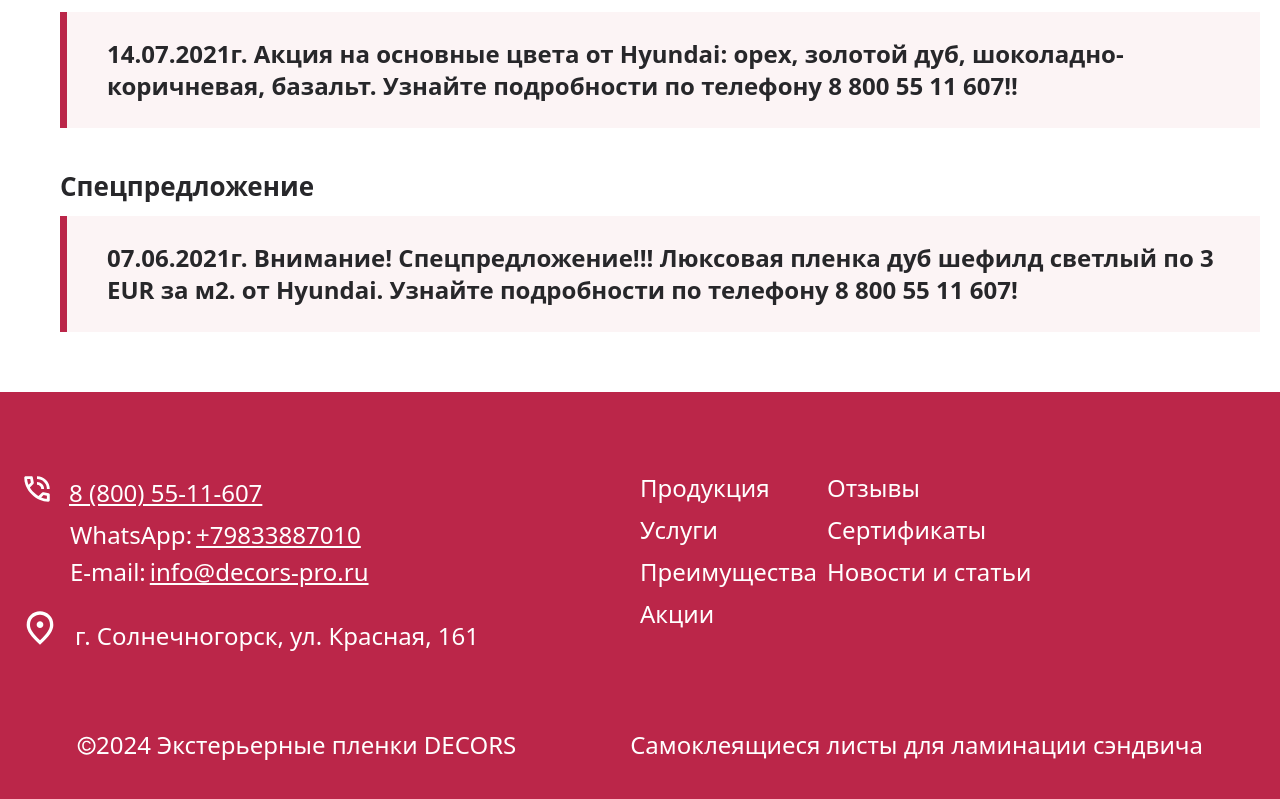
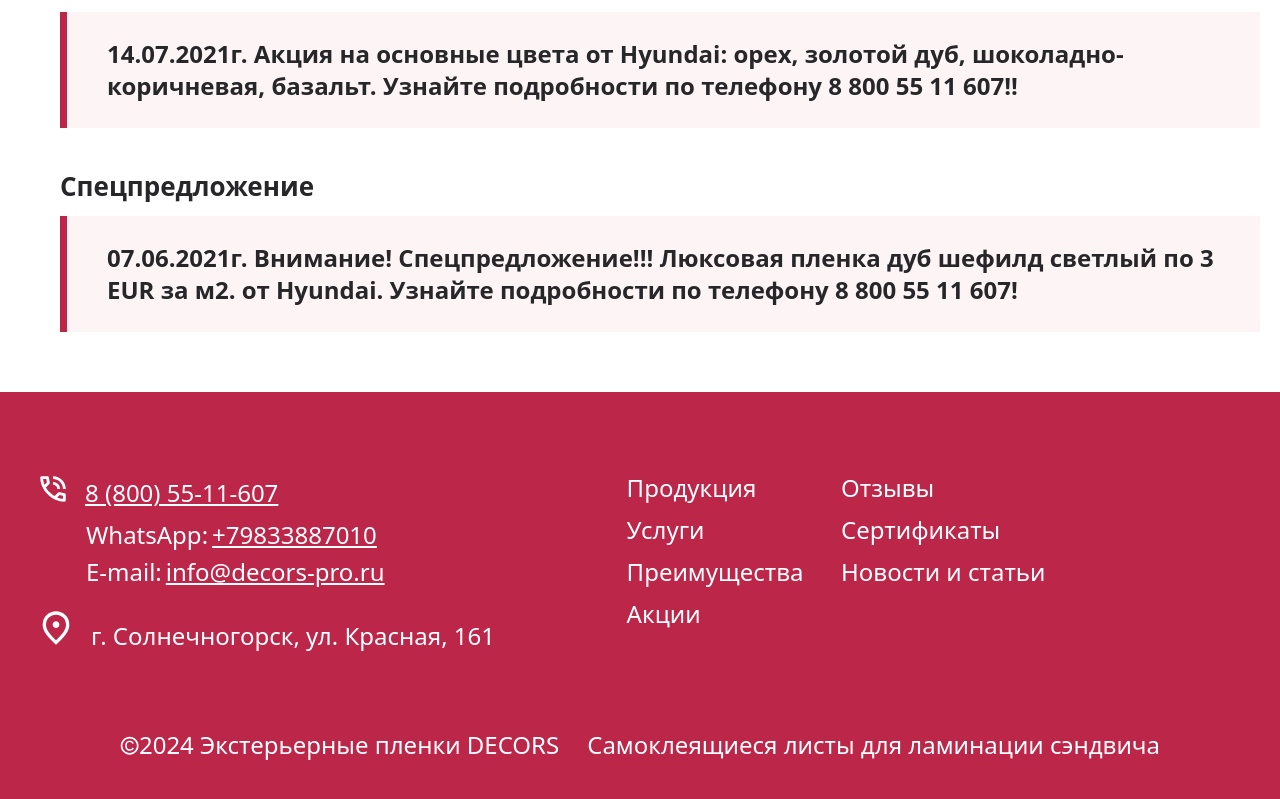
Before and after one commit to Muhammadsol1h/yangi_iw, a website: page public/stock.html in a window 1280 px wide. Shown: the part 1041-1840 px from the top of the page. Drawn offline with nearby package versions, Linux system fonts and the light colour scheme.

Commit message:
muhaoken

```diff
--- a/public/stock.html
+++ b/public/stock.html
@@ -231,7 +231,7 @@
     <!-- --------------------------------------------------------------- FOOTER --------------------------------------------------------------- -->
     <footer class="bg-[#BB2649]">
         <div class="ml-auto mr-auto pl-5 pr-5 max-w-[1280px] sm:pt-20 pt-[30px] pb-6 sm:pb-[60px]">
-            <div class="grid sm:grid-cols-2 grid-cols-1 sm:mb-[60px] mb-10">
+            <div class="sm:flex block sm:justify-between sm:ml-4  justify-center sm:mb-[60px] mb-10">
                 <ul class=" text-center">
                     <div
                         class="sm:flex sm:items-center gap-[15px] sm:mb-[5px] items-center mb-[10px] text-center sm:text-left">
@@ -247,16 +247,17 @@
                     <li class="sm:flex gap-1 sm:items-center text-center sm:text-left sm:pl-[50px] sm:mb-5 mb-[18px]"><a
                             href="#" class="sm:text-2xl text-sm font-normal text-white">E-mail:</a><a href="#"
                             class="sm:text-2xl text-sm font-normal text-white sm:underline">info@decors-pro.ru</a> </li>
-                    <div class="sm:flex sm:items-center text-center sm:text-left gap-[15px] sm:mb-[5px] mb-[45px]">
+                    <a href="./lacation.html"
+                        class="sm:flex sm:items-center text-center sm:text-left gap-[15px] sm:mb-[5px] mb-[45px] font-normal sm:text-2xl text-sm  text-white">
                         <img src="./image/footer/location.svg"
                             class="flex mx-auto sm:mx-0 w-6 h-6 sm:w-[40px] sm:h-[40px] mb-4 " alt="">
-                        <li class=""><a href="#" class=" font-normal sm:text-2xl text-sm  text-white">г. Солнечногорск,
-                                ул.
-                                Красная, 161</a></li>
-                    </div>
+                        г. Солнечногорск,
+                        ул.
+                        Красная, 161
+                    </a>
                 </ul>
-                <div class="sm:flex flex-wrap block text-center sm:text-left sm:ml-0 ml-auto mr-auto sm:mr-0 gap-[10px]">
-                    <ul class="max-w-[300px]">
+                <div class="grid lg:grid-cols-3 sm:grid-cols-2  text-center sm:text-left gap-[10px]">
+                    <ul class="sm:max-w-[300px]">
                         <li class="mb-[10px]"><a href="./product.html"
                                 class="font-normal sm:text-2xl text-white text-base mb-[5px]">Продукция</a></li>
                         <li class="mb-[10px]"><a href="./services.html"
@@ -267,7 +268,7 @@
                         <li class="mb-[10px]"><a href="stock.html"
                                 class="font-normal sm:text-2xl text-base text-white mb-[5px]">Акции</a></li>
                     </ul>
-                    <ul class="max-w-[300px]">
+                    <ul class="sm:max-w-[300px]">
                         <li class="mb-[10px]"><a href="./reviews.html"
                                 class="font-normal sm:text-2xl text-base text-white mb-[5px]">Отзывы</a></li>
                         <li class="mb-[10px]"><a href="./certificates.html"
@@ -279,15 +280,17 @@
                     </ul>
                 </div>
             </div>
-            <div class="sm:flex  text-center block sm:mx-0 mx-auto">
+            <div class="sm:flex block gap-7 text-center justify-center ">
                 <p
-                    class="flex items-center justify-center text-center sm:ml-auto ml-auto mr-auto sm:mr-auto text-white font-normal sm:text-2xl">
+                    class="flex items-center justify-center text-center  text-white font-normal sm:text-2xl">
                     <img src="./image/footer/©.svg" class="flex" alt="">
+
                     2024 Экстерьерные пленки DECORS
                 </p>
-                <a class="text-center text-white font-normal sm:ml-auto mr-auto ml-auto sm:mr-auto sm:text-2xl">
+                <p
+                    class="flex items-center justify-center text-center  text-white font-normal sm:text-2xl">
                     Самоклеящиеся листы для ламинации сэндвича
-                </a>
+                </p>
             </div>
         </div>
     </footer>
```
Also changed, not shown: public/about.html (+13 -10 lines), public/advantages.html (+16 -13 lines), public/articles.html (+12 -9 lines), public/catalog.html (+12 -9 lines), public/certificates.html (+13 -10 lines), public/contacts.html (+13 -10 lines), public/index.html (+12 -9 lines), public/lacation.html (+13 -10 lines), public/product.html (+13 -10 lines), public/production.html (+13 -10 lines), public/products.html (+12 -9 lines), public/reviews.html (+16 -13 lines), public/services.html (+13 -10 lines).
